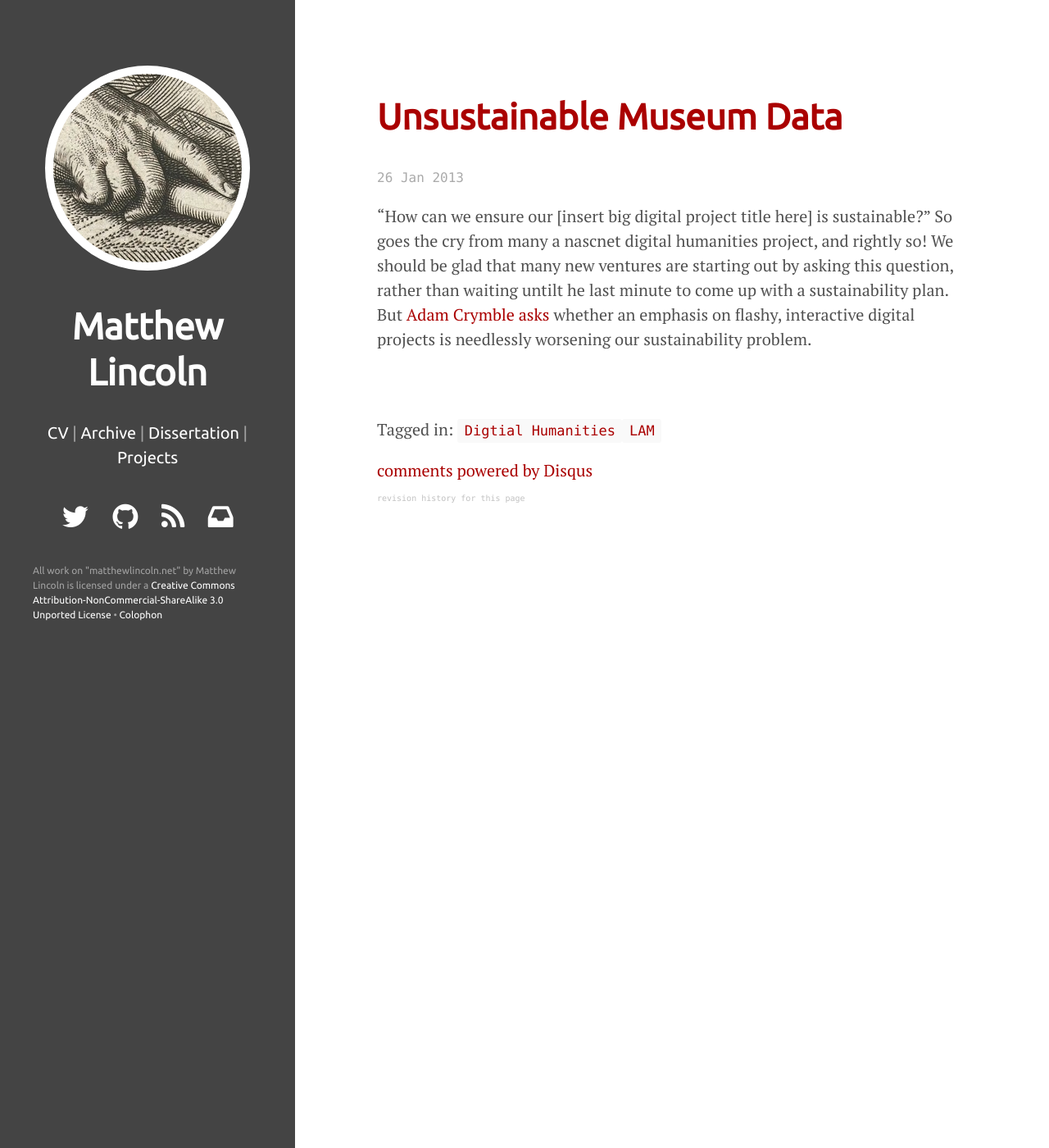
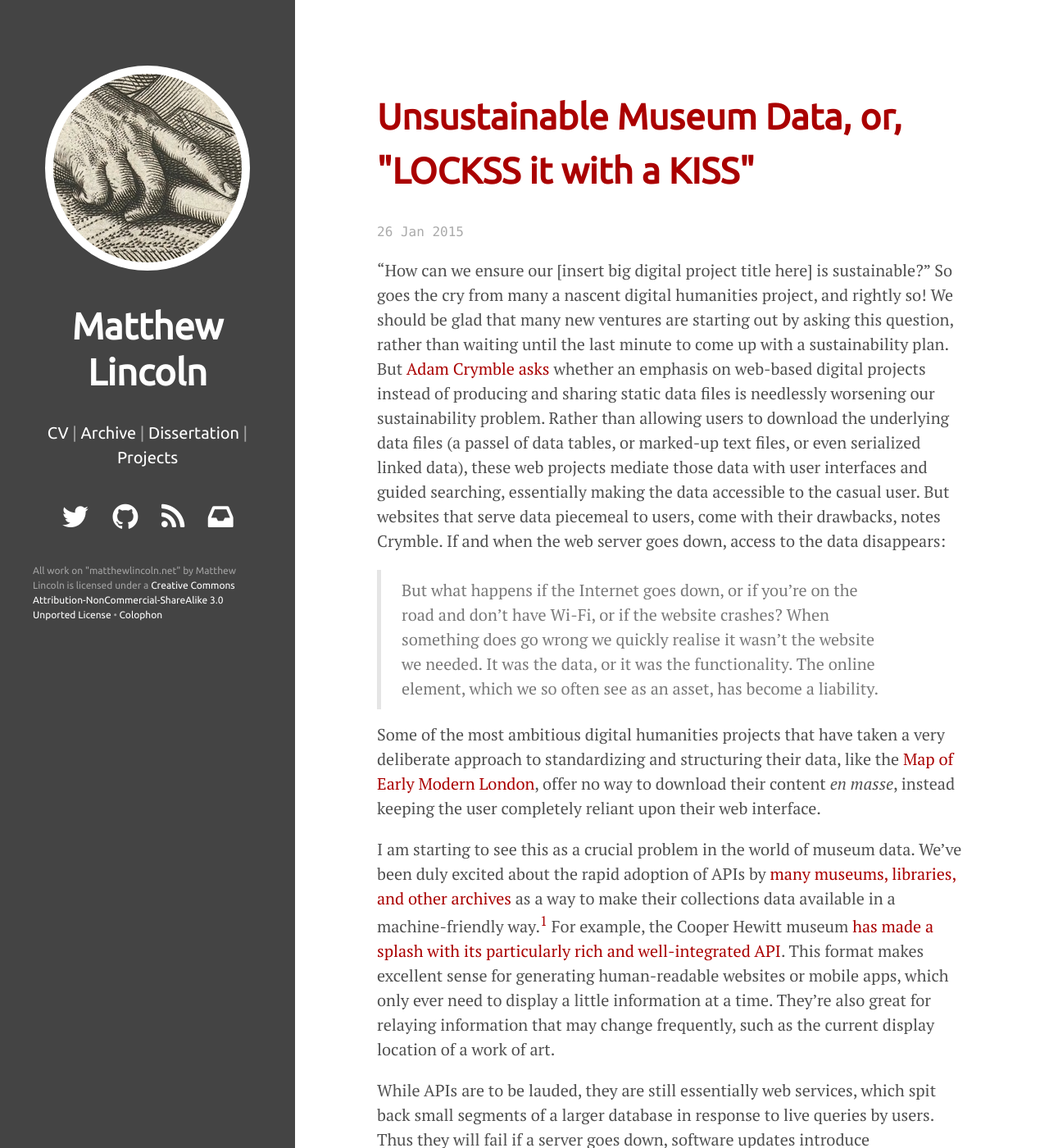
Before and after one commit to mdlincoln/mdlincoln.github.io, a Jekyll site: the page built from _posts/2015-01-26-unsustainable-museum-data.md, in a window 1280 px wide and 1400 px high. Shown: the whole window at 82% size. Built offline with Jekyll 4.4.1, drawn with Linux system fonts in a browser that asks for light colours; nearby versions of some CDN libraries; comment, search, counter and statistics services are not loaded; some of the changed text lies outside the part shown.

Commit message:
Bulk of draft

```diff
--- a/_posts/2015-01-26-unsustainable-museum-data.md
+++ b/_posts/2015-01-26-unsustainable-museum-data.md
@@ -1,16 +1,64 @@
 ---
 layout: post
 comments: true
-title: Unsustainable Museum Data
-date: 2013-01-26 10:00
+title: 'Unsustainable Museum Data, or, "LOCKSS it with a KISS"'
+date: 2015-01-26 3:00
 tags:
-  - Digtial Humanities
+  - Digital Humanities
   - LAM
 ---
 
 "How can we ensure our \[insert big digital project title here\] is sustainable?"
-So goes the cry from many a nascnet digital humanities project, and rightly so!
-We should be glad that many new ventures are starting out by asking this question, rather than waiting untilt he last minute to come up with a sustainability plan.
-But [Adam Crymble asks][crymble] whether an emphasis on flashy, interactive digital projects is needlessly worsening our sustainability problem.
+So goes the cry from many a nascent digital humanities project, and rightly so!
+We should be glad that many new ventures are starting out by asking this question, rather than waiting until the last minute to come up with a sustainability plan.
+But [Adam Crymble asks][crymble] whether an emphasis on web-based digital projects instead of producing and sharing static data files is needlessly worsening our sustainability problem.
+Rather than allowing users to download the underlying data files (a passel of data tables, or marked-up text files, or even serialized linked data), these web projects mediate those data with user interfaces and guided searching, essentially making the data accessible to the casual user.
+But websites that serve data piecemeal to users, come with their drawbacks, notes Crymble.
+If and when the web server goes down, access to the data disappears:
+
+>But what happens if the Internet goes down, or if you're on the road and don't have Wi-Fi, or if the website crashes? When something does go wrong we quickly realise it wasn't the website we needed. It was the data, or it was the functionality. The online element, which we so often see as an asset, has become a liability.
+
+Some of the most ambitious digital humanities projects that have taken a very deliberate approach to standardizing and structuring their data, like the [Map of Early Modern London][moeml], offer no way to download their content *en masse*, instead keeping the user completely reliant upon their web interface.
+
+I am starting to see this as a crucial problem in the world of museum data.
+We've been duly excited about the rapid adoption of APIs by [many museums, libraries, and other archives][apis] as a way to make their collections data available in a machine-friendly way.[^1]
+For example, the Cooper Hewitt museum [has made a splash with its particularly rich and well-integrated API][ch].
+This format makes excellent sense for generating human-readable websites or mobile apps, which only ever need to display a little information at a time.
+They're also great for relaying information that may change frequently, such as the current display location of a work of art.
+
+While APIs are to be lauded, they are still essentially web services, which spit back small segments of a larger database in response to live queries by users.
+Thus they will fail if a server goes down, software updates introduce incompatibilities, or they are overwhelmed with requests.
+APIs are also a poor solution for the researcher who would like to analyze the entirety of a collection database.
+Even when APIs are functioning normally, a researcher interested in downloading the entire database behind that API must spend an inordinate amount of time customizing a script to automate requests, and then hope that nothing breaks in the hours it can take to download everything record by record.
+
+<figure>
+<img src="/assets/images/bm_dumps.png" />
+<figcaption>Now that's what I call open museum data. (From <a href="http://collection.britishmuseum.org/dumps/">The British Museum</a>)</figcaption>
+</figure>
+
+Far easier on the user (and on the web server) is to offer exports of these underlying databases as static files that can be downloaded in bulk and analyzed at will.
+Moreover, copies of these "flat files" can easily be uploaded to multiple institutional repositories, provided the museum has had the good sense to allow it under their licensing of the data.
+The British Museum offers an API-like service to query an LOD representation of their collections data.
+As is commonly a problem with these LOD services (usually taking the form of a SPARQL endpoint), the web service is often malfunctioning.
+However, the BM has smartly allowed users to download a dump of these data, tagged with the date it was generated, so the information can remain available even when the web service is not.
+
+<figure>
+<img src="/assets/images/tate_commit.png" />
+<figcaption>The Tate Gallery uses Git to distribute their database dumps, so changes are tracked and sharable. (From <a href="github.com/tategallery">github.com/tategallery</a>)</figcaption>
+</figure>
+
+I am also interested to see how many museums will follow the Tate Gallery's use of Git as a way to track and distribute structured information about their collections.
+A Git repository combines the ability to bulk download while also providing a way to track and distribute changes to a dataset asynchronously, not relying on a constantly-churning web service.[^2]
+
+
+[^1]: For an introduction to **A**pplication **P**rogramming **I**nterfaces, see the [Programming Historian](http://programminghistorian.org/lessons/intro-to-the-zotero-api).
+
+[^2]: Though it's important to note that particularly large databases, like that of the British Museum, [might exceed git's scaling capability](http://stackoverflow.com/questions/984707/what-are-the-file-limits-in-git-number-and-size).
 
 [crymble]: http://www.software.ac.uk/blog/2015-01-21-project-funding-and-economical-sustainability-historical-research
+
+[apis]: http://museum-api.pbworks.com/w/page/21933420/Museum%C2%A0APIs
+
+[ch]: http://www.theatlantic.com/technology/archive/2015/01/how-to-build-the-museum-of-the-future/384646/
+
+[moeml]: http://mapoflondon.uvic.ca
```
